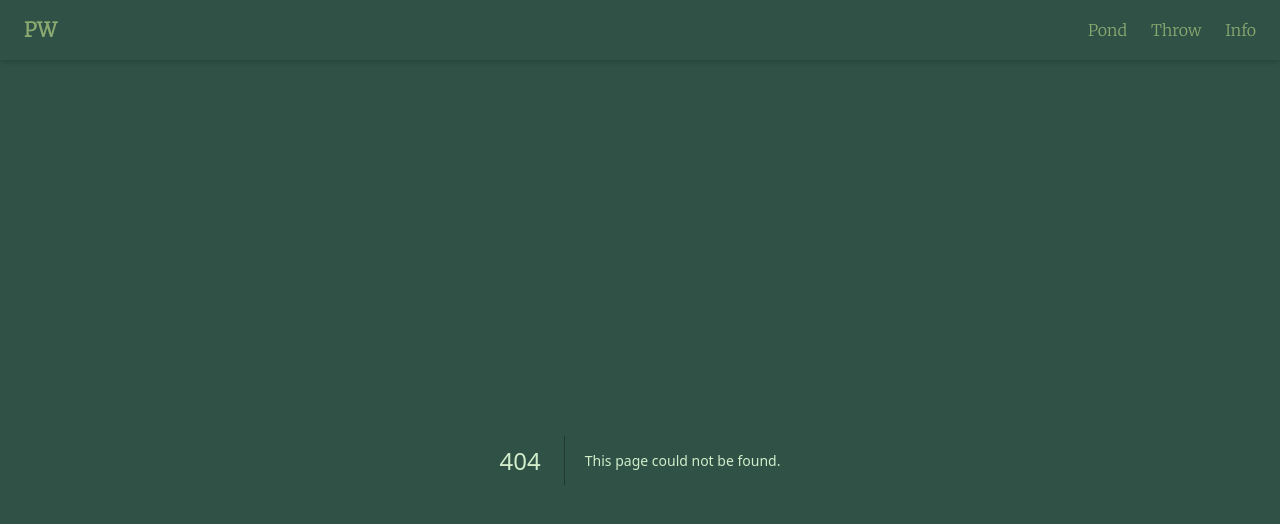
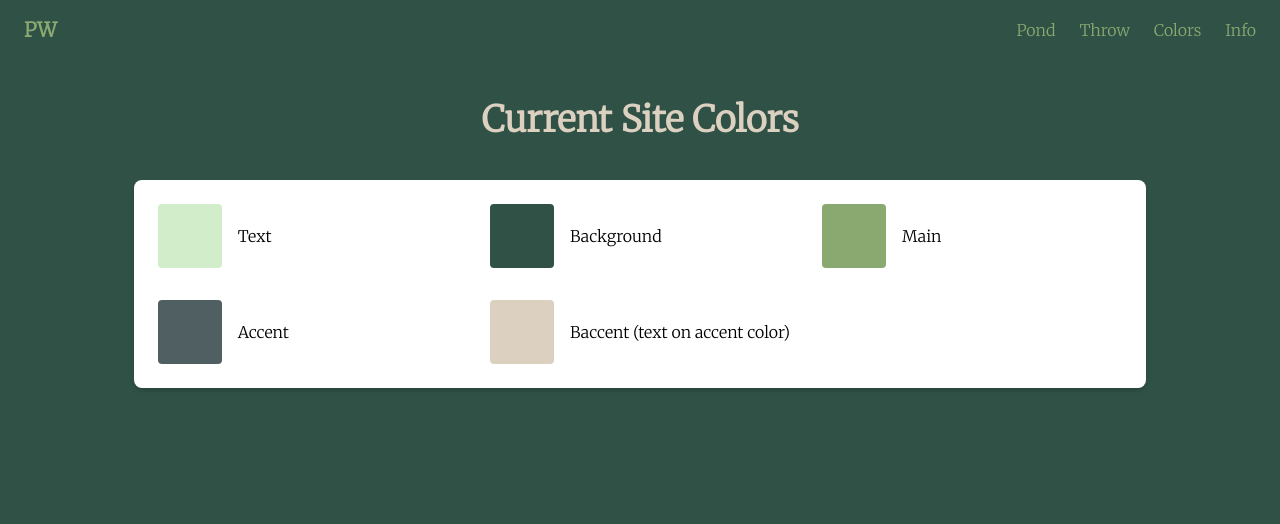
Before and after one commit to lucynottonson/pebbleworld, a Next.js app: page /colors in a window 1280 px wide. Before the commit this address had no page. Shown: the top 524 px of the page. Built offline with nearby package versions, Linux system fonts and the light colour scheme.

Commit message:
colors page added to test colors

```diff
--- /dev/null
+++ b/app/colors/page.tsx
@@ -0,0 +1,31 @@
+export default function ColorsPage() {
+  return (
+    <div className="min-h-screen bg-[var(--background)] text-black flex flex-col items-center p-10 gap-10">
+      <h1 className="text-4xl font-bold text-[var(--baccent)]">Current Site Colors</h1>
+      <div className="bg-white rounded-lg p-6 shadow-md">
+        <div className="grid grid-cols-1 sm:grid-cols-2 lg:grid-cols-3 gap-8">
+          <div className="flex items-center gap-4">
+            <div className="w-16 h-16 rounded bg-[var(--text)]" />
+            <span>Text</span>
+          </div>
+          <div className="flex items-center gap-4">
+            <div className="w-16 h-16 rounded bg-[var(--background)]" />
+            <span>Background</span>
+          </div>
+          <div className="flex items-center gap-4">
+            <div className="w-16 h-16 rounded bg-[var(--main)]" />
+            <span>Main</span>
+          </div>
+          <div className="flex items-center gap-4">
+            <div className="w-16 h-16 rounded bg-[var(--accent)]" />
+            <span>Accent</span>
+          </div>
+          <div className="flex items-center gap-4">
+            <div className="w-16 h-16 rounded bg-[var(--baccent)]" />
+            <span>Baccent (text on accent color)</span>
+          </div>
+        </div>
+      </div>
+    </div>
+  );
+}
--- a/app/components/navbar.tsx
+++ b/app/components/navbar.tsx
@@ -19,6 +19,11 @@ export default function Navbar() {
             Throw
           </Link>
         </li>
+          <li>
+          <Link href="/colors" className="hover:text-[var(--accent)] transition-colors">
+            Colors
+          </Link>
+        </li>
         <li>
           <Link href="/info" className="hover:text-[var(--accent)] transition-colors">
             Info
```
